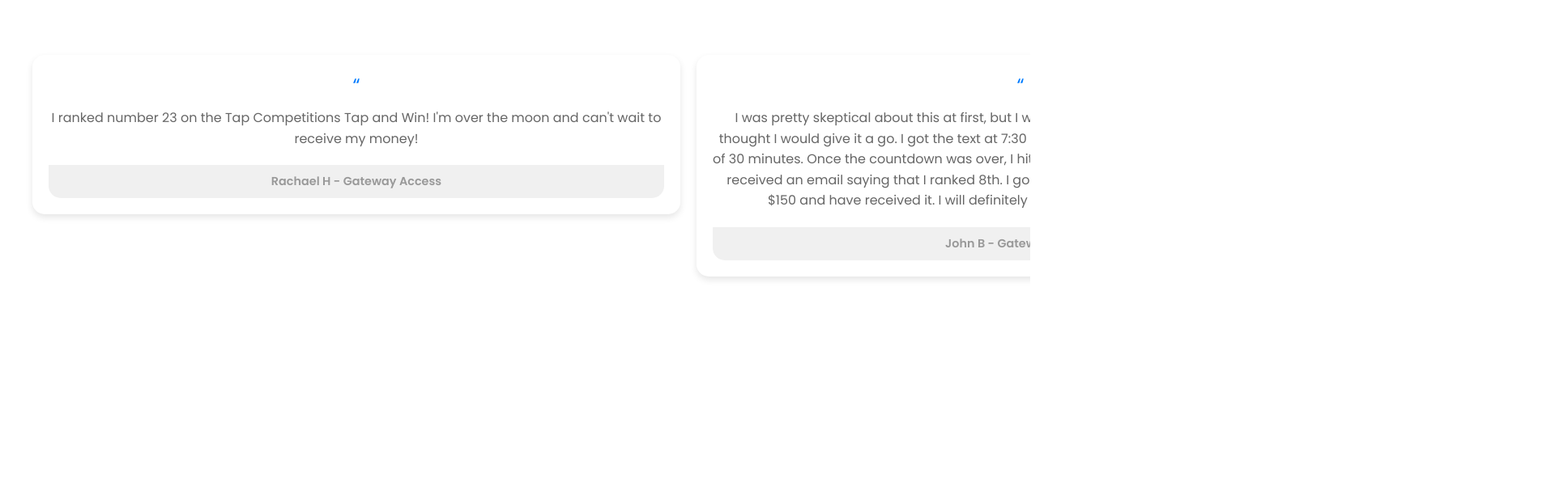
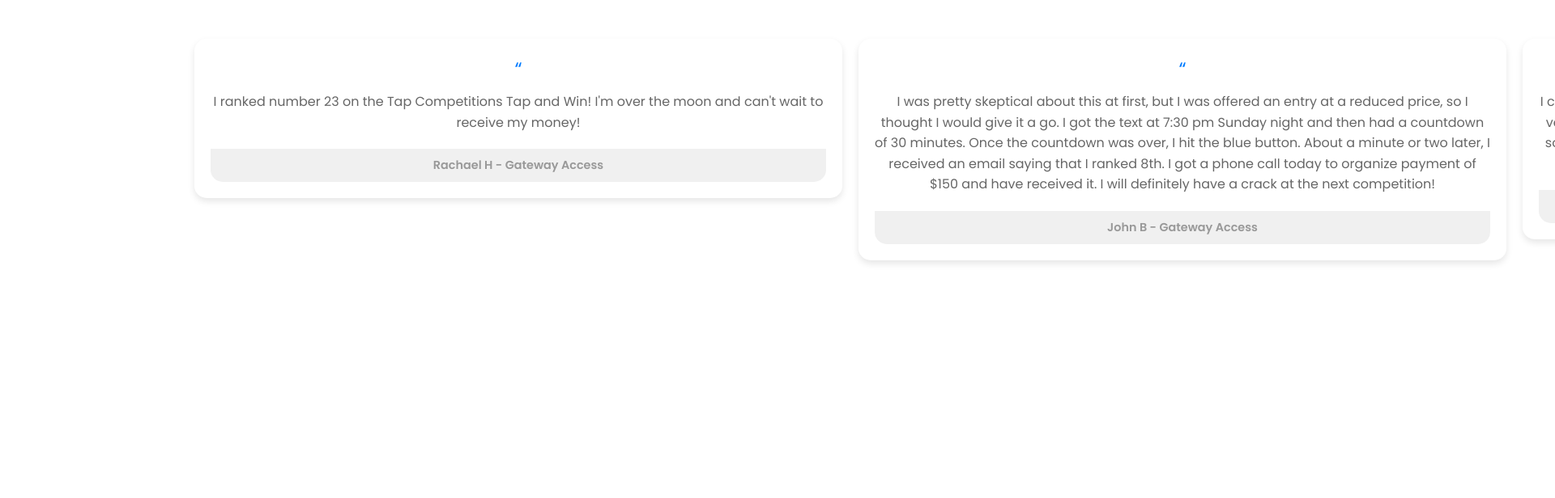
Before and after one commit to Tapcompetitions/tap-competitions-testimonials, a plain HTML site: page index.html in a window 1280 px wide. Shown: the top 616 px of the page at 81% size, 1920 px wide, since content can reach past the window. Drawn offline with nearby package versions, Linux system fonts and the light colour scheme.

Commit message:
Update index.html

```diff
--- a/index.html
+++ b/index.html
@@ -10,29 +10,35 @@
         /* Container for Isolation */
         #testimonial-carousel {
             width: 100%;
-            overflow-x: hidden;
             font-family: 'Poppins', sans-serif;
             color: #333;
-            padding: 20px 0;
             display: flex;
             flex-direction: column;
             align-items: center;
+            justify-content: center;
+            padding: 20px 0;
+            margin: 0 auto;
+            box-sizing: border-box;
         }
 
         /* Testimonial Section Styling */
         #testimonial-carousel #testimonials {
             width: 100%;
             max-width: 1200px;
-            padding: 20px 20px;
+            padding: 20px;
+            margin: 0 auto;
             text-align: center;
-            margin: 0 auto;
         }
 
         /* Swiper container */
         #testimonial-carousel .swiper-container {
             width: 100%;
-            max-width: 800px; /* Fixed width for desktop */
-            padding: 20px 0;
+            max-width: 800px;
+            margin: 0 auto;
+            box-sizing: border-box;
+            display: flex;
+            justify-content: center;
+            align-items: center;
         }
 
         /* Swiper slide */
@@ -46,11 +52,12 @@
             justify-content: space-between;
             box-sizing: border-box;
             margin: 0 auto;
+            text-align: center;
         }
 
         #testimonial-carousel .quote {
             font-size: 1.5em;
-            color: #007BFF; /* Changed to Blue */
+            color: #007BFF; /* Blue */
             margin-bottom: 10px;
         }
 
@@ -72,13 +79,13 @@
 
         /* Pagination styling */
         #testimonial-carousel .swiper-pagination-bullet {
-            background-color: #fff; /* White dots */
+            background-color: #fff;
             opacity: 1;
             transition: background-color 0.3s;
         }
 
         #testimonial-carousel .swiper-pagination-bullet-active {
-            background-color: #007BFF; /* Active dot changed to Blue */
+            background-color: #007BFF;
         }
     </style>
 </head>
@@ -88,7 +95,7 @@
     <div id="testimonials">
         <div class="swiper-container">
             <div class="swiper-wrapper">
-                <!-- Full Testimonials without shortening -->
+                <!-- All Testimonials -->
                 <div class="swiper-slide">
                     <div class="quote">“</div>
                     <div class="text">I ranked number 23 on the Tap Competitions Tap and Win! I'm over the moon and can't wait to receive my money!</div>
@@ -136,11 +143,10 @@
                 </div>
                 <div class="swiper-slide">
                     <div class="quote">“</div>
-                    <div class="text">Tap Competitions is legit! I didn’t think it was real, but I waited in the queue, clicked on the arrow, and now I’m $150 richer! This is a great game to play, especially with the cost of living being so high right now. Made my day! Can’t wait for the next one! ❤️</div>
+                    <div class="text">Tap Competitions is legit! I didn’t think it was real, but I waited in the queue, clicked on the button, and now I’m $150 richer! This is a great game to play, especially with the cost of living being so high right now. Made my day! Can’t wait for the next one! ❤️</div>
                     <div class="author">Sarah A - Gateway Access</div>
                 </div>
             </div>
-
             <!-- Pagination only -->
             <div class="swiper-pagination"></div>
         </div>
```
